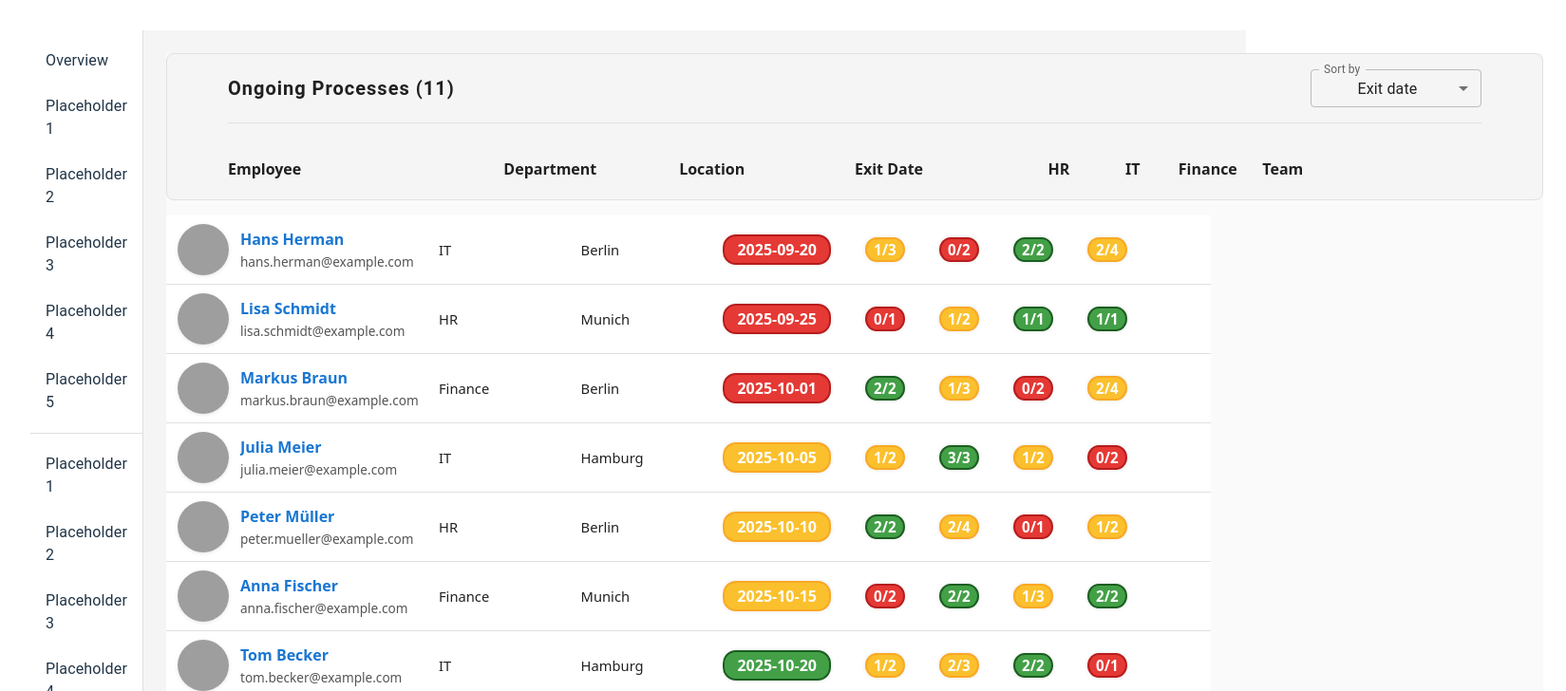
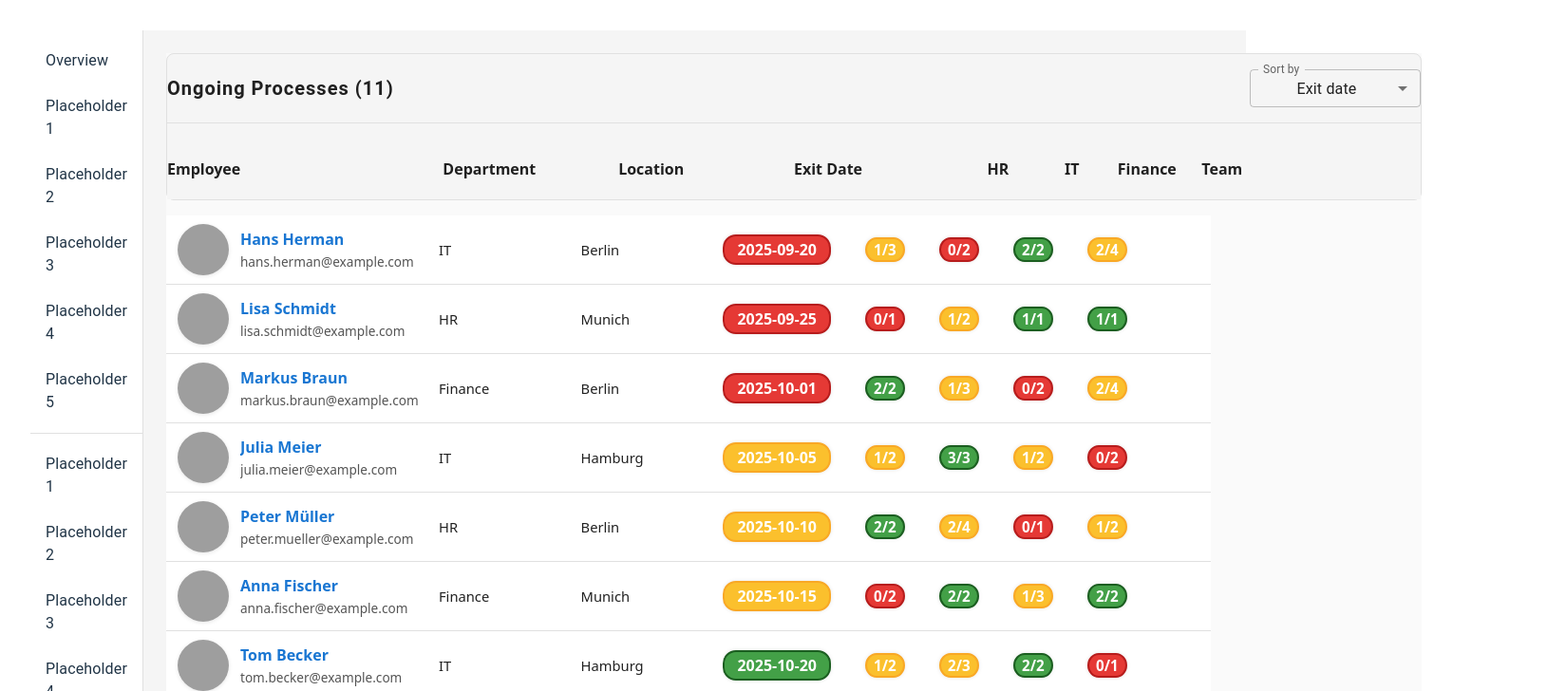
Before and after one commit to PatrickGress/offboardingtoolTS, a React (Vite) app: page / in a window 1280 px wide. Shown: the top 728 px of the page at 95% size, 1649 px wide, since content can reach past the window. Built offline with nearby package versions, Linux system fonts and the light colour scheme; grey boxes are pictures that could not be loaded; the HTML template or start-up script is replaced by a standard one.

Commit message:
headerbox: removed padding for now, try to add for just texts

```diff
--- a/src/components/WorkflowOverview.tsx
+++ b/src/components/WorkflowOverview.tsx
@@ -36,8 +36,6 @@ export function WorkflowOverview({ onWorkflowClick }: { onWorkflowClick: (id: st
         border: '1px solid #e0e0e0',
         width: { xs: '1100px', lg: '1320px' },
         minHeight: '64px',
-        paddingLeft: { xs: '32px', lg: '64px' },
-        paddingRight: { xs: '32px', lg: '64px' },
         mb: 2
       }}>
         <Box sx={{ display: 'flex', alignItems: 'center', justifyContent: 'space-between', py: 2 }}>
```
